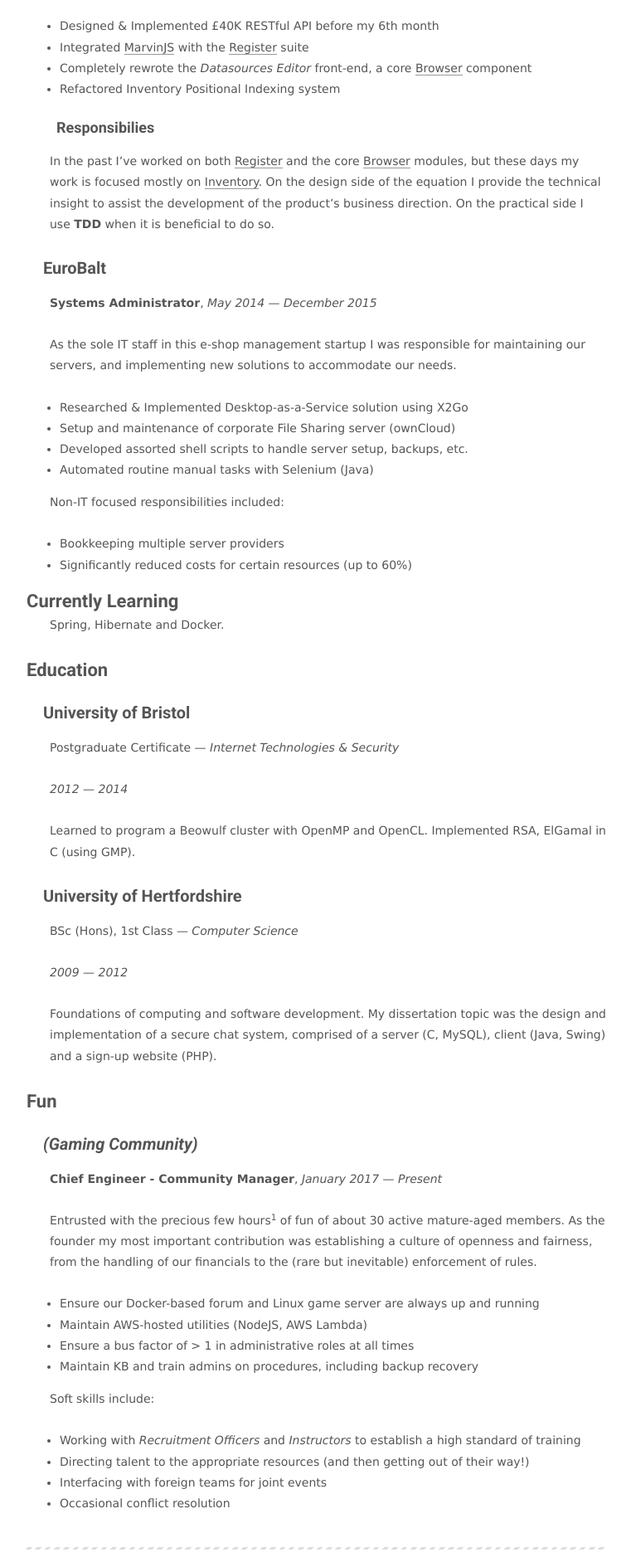
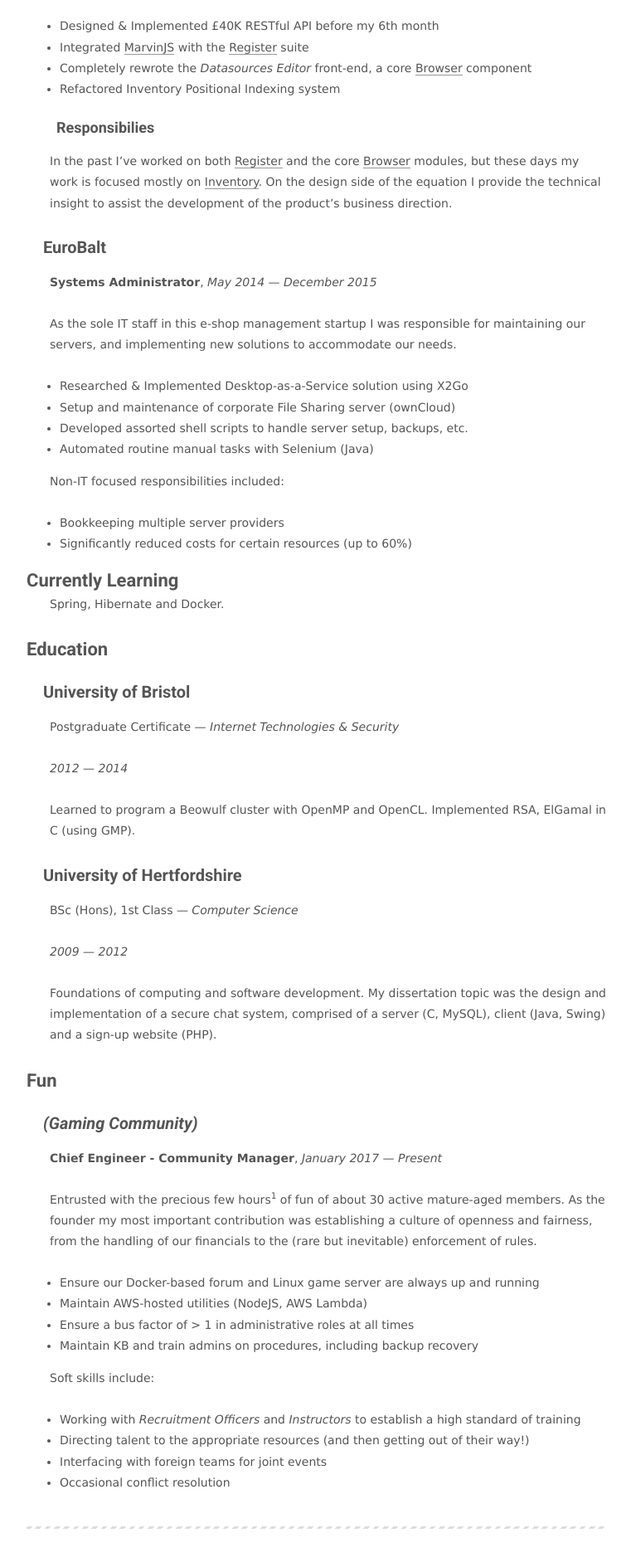
Before and after one commit to aklin/aklin.github.io, a Jekyll site: the page built from cv.md, in a window 1280 px wide. Shown: the part 916-2805 px from the top of the page at 83% size, without its empty margins (258-1019 px from the left). Built offline with Jekyll 4.4.1, drawn with Linux system fonts in a browser that asks for light colours.

Commit message:
remove tdd line

```diff
--- a/cv.md
+++ b/cv.md
@@ -41,8 +41,7 @@ dependable executable scripts.
 
 In the past I've worked on both [Register][link-reg] and the core [Browser][link-bro] modules, but these days
 my work is focused mostly on [Inventory][link-inv]. On the design side of the equation I provide the technical
-insight to assist the development of the product's business direction. On the practical side I use **TDD** when
-it is beneficial to do so.
+insight to assist the development of the product's business direction.
 
 
 
```
